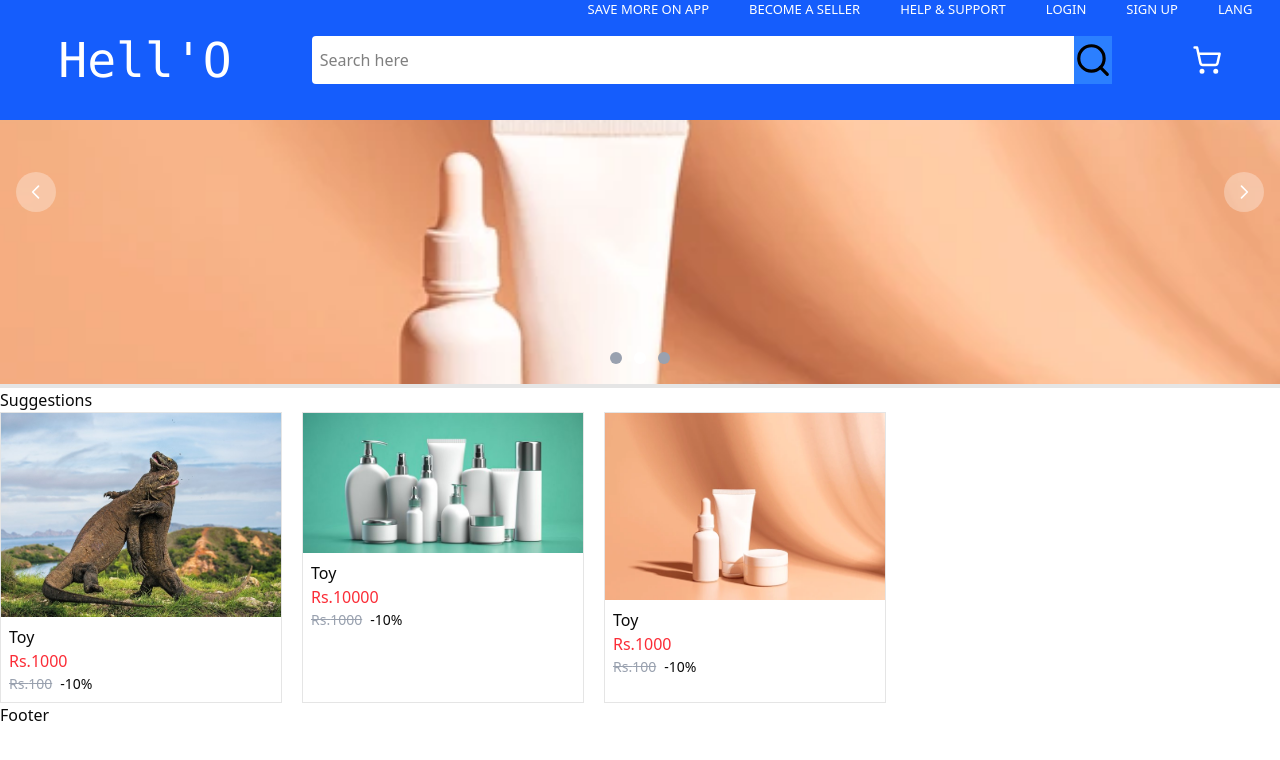
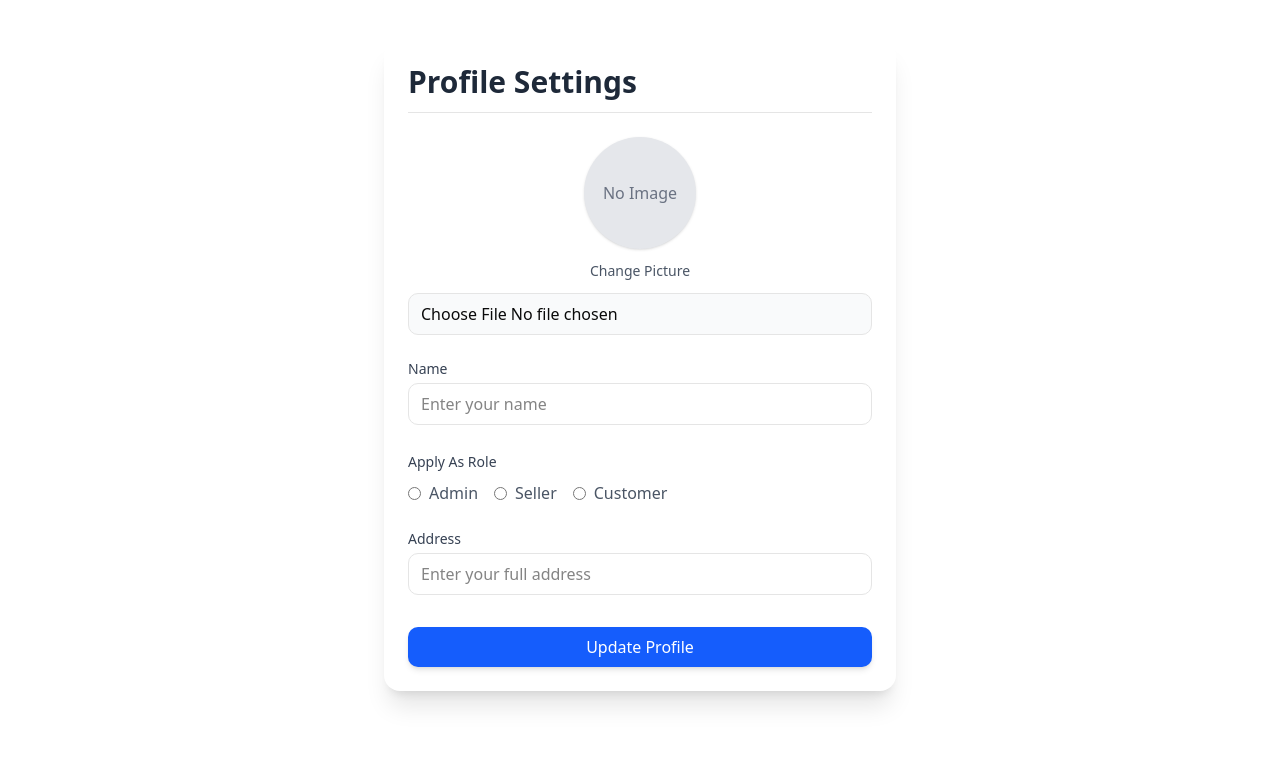
Before and after one commit to aabhushanCD/Ecommerce-app, a React (Vite) app in the folder client/: page /profile in a window 1280 px wide. Before the commit this address led to /. Shown: the top 760 px of the page. Built offline with nearby package versions, Linux system fonts and the light colour scheme.

Commit message:
sellerl page

```diff
--- a/client/src/Store/store.jsx
+++ b/client/src/Store/store.jsx
@@ -59,9 +59,24 @@ export const AuthContextProvider = ({ children }) => {
       return false;
     }
   };
+  const logOut = async () => {
+    try {
+      const res = await axios.get(`${ServerApi}/auth/logout`, {
+        withCredentials: true,
+      });
+      if (res.status === 200) {
+        setCurrentUser(null);
+        return localStorage.removeItem("user");
+      }
+    } catch (error) {
+      console.error(error);
+    }
+  };
 
   return (
-    <AuthContext.Provider value={{ currentUser, login, Signup, me, isLoading }}>
+    <AuthContext.Provider
+      value={{ currentUser, login, Signup, me, isLoading, logOut }}
+    >
       {children}
     </AuthContext.Provider>
   );
--- a/client/src/component/Carosel.jsx
+++ b/client/src/component/Carosel.jsx
@@ -21,15 +21,18 @@ const Carousel = () => {
     setCurrent((prev) => (prev - 1 + urls.length) % urls.length);
 
   return (
-    <div className="relative w-full border-b-4 overflow-hidden">
+    <section
+      id="carosel"
+      className="relative w-full border-b-4 overflow-hidden"
+    >
       {/* Image Wrapper */}
-      <div className="relative h-56 md:h-96">
+      <div className="relative h-56 md:h-96  flex justify-center">
         {urls.map((url, index) => (
           <img
             key={index}
             src={url}
             alt={`Slide ${index + 1}`}
-            className={`absolute w-full h-full object-cover transition-opacity duration-700 aspect-auto ${
+            className={`absolute w-300  min-h-56 object-cover  ${
               index === current ? "opacity-100" : "opacity-0"
             }`}
           />
@@ -91,7 +94,7 @@ const Carousel = () => {
           </svg>
         </span>
       </button>
-    </div>
+    </section>
   );
 };
 
--- a/client/src/component/Header.jsx
+++ b/client/src/component/Header.jsx
@@ -1,12 +1,16 @@
+import { useAuth } from "@/Store/store";
 import { Search, ShoppingCart } from "lucide-react";
 import React from "react";
 import { useNavigate } from "react-router-dom";
 
 const Header = () => {
   const navigate = useNavigate();
+  const { currentUser } = useAuth();
   return (
-    <div className=" flex flex-col w-full h-30   items-center gap-4 bg-blue-600 text-white">
-      <div className="flex gap-10 ml-140 text-[13px] ">
+    <div className=" flex flex-col w-full h-30 justify-center   items-center gap-4 bg-blue-600 text-white">
+      <div
+        className={`flex gap-10 ml-140 text-[13px] ${currentUser && "hidden"}`}
+      >
         <button>SAVE MORE ON APP</button>
         <button>BECOME A SELLER</button>
         <button>HELP & SUPPORT</button>
@@ -25,7 +29,7 @@ const Header = () => {
         <button>LANG</button>
       </div>
       <div className="flex justify-center gap-20 w-full items-center">
-        <div className="text-5xl font-mono">Hell'O</div>
+        <div className="text-5xl font-mono cursor-pointer">Hell'O</div>
         <div className="flex  w-200 h-12 items-center rounded bg-white text-black ">
           <input
             type="text"
--- a/client/src/component/SuggestedProduct.jsx
+++ b/client/src/component/SuggestedProduct.jsx
@@ -28,12 +28,15 @@ const SuggestedProduct = () => {
     return price * (discount / 100);
   };
   return (
-    <div className="">
-      <div>Suggestions</div>
+    <div className="p-1">
+      <div className="text-2xl font-semibold p-1">Suggestions</div>
       <div className="flex gap-5 flex-wrap ">
         {product &&
           product.map((item, index) => (
-            <div className="border transform transition-transform hover:scale-102 duration-200">
+            <div
+              key={index}
+              className="border transform transition-transform hover:scale-102 duration-200"
+            >
               <div className="w-70 ">
                 <img
                   src={item.image}
--- /dev/null
+++ b/client/src/pages/ProfileUpdate.jsx
@@ -0,0 +1,127 @@
+import { ServerApi } from "@/constant";
+import axios from "axios";
+import { useRef, useState } from "react";
+
+function ProfileUpdate() {
+  const [imagePreview, setImagePreview] = useState(null);
+  const nameRef = useRef();
+  const roleRef = useRef();
+  const addressRef = useRef();
+
+  let file;
+  const handleImage = (e) => {
+    file = e.target.files?.[0];
+    if (file) {
+      setImagePreview(URL.createObjectURL(file));
+    }
+  };
+
+  const handleUpdateProfile = async (e) => {
+    e.preventDefault();
+    const name = nameRef.current.value.trim();
+    const address = addressRef.current.value.trim();
+    const role = roleRef.current.value.trim();
+    try {
+      const res = await axios.put(
+        `${ServerApi}/auth/updateProfile`,
+        { profile: file, name, address, role },
+        {
+          withCredentials: true,
+        }
+      );
+      if (res.status === 200) {
+      }
+    } catch (error) {
+      console.error(error);
+    }
+  };
+
+  return (
+    <div className="max-w-lg w-full mx-auto mt-10 p-6 bg-white shadow-xl rounded-2xl">
+      <h1 className="text-3xl font-semibold border-b pb-3 mb-6 text-gray-800">
+        Profile Settings
+      </h1>
+
+      <form className="flex flex-col gap-6">
+        {/* Profile Avatar */}
+        <div className="flex flex-col items-center gap-3">
+          <div className="w-28 h-28 rounded-full bg-gray-200 overflow-hidden shadow">
+            {imagePreview ? (
+              <img src={imagePreview} className="w-full h-full object-cover" />
+            ) : (
+              <div className="w-full h-full flex items-center justify-center text-gray-500">
+                No Image
+              </div>
+            )}
+          </div>
+
+          <label className="text-sm font-medium text-gray-600">
+            Change Picture
+          </label>
+          <input
+            type="file"
+            onChange={handleImage}
+            className="border rounded-lg px-3 py-2 bg-gray-50 w-full focus:outline-none focus:ring-2 focus:ring-blue-500"
+          />
+        </div>
+
+        {/* Name */}
+        <div className="flex flex-col gap-1">
+          <label className="text-sm text-gray-700 font-medium">Name</label>
+          <input
+            type="text"
+            className="border rounded-lg px-3 py-2 focus:outline-none focus:ring-2 focus:ring-blue-500"
+            placeholder="Enter your name"
+            ref={nameRef}
+          />
+        </div>
+
+        {/* Role */}
+        <div>
+          <label className="text-sm text-gray-700 font-medium">
+            Apply As Role
+          </label>
+          <div className="mt-2 flex gap-4">
+            {["Admin", "Seller", "Customer"].map((role) => (
+              <label
+                key={role}
+                className="flex items-center gap-2 cursor-pointer text-gray-600"
+              >
+                <input
+                  type="radio"
+                  name="role"
+                  value={role}
+                  ref={roleRef}
+                  className="accent-blue-600"
+                />
+                {role}
+              </label>
+            ))}
+          </div>
+        </div>
+
+        {/* Address */}
+        <div className="flex flex-col gap-1">
+          <label className="text-sm text-gray-700 font-medium">Address</label>
+          <input
+            type="text"
+            className="border rounded-lg px-3 py-2 focus:outline-none focus:ring-2 focus:ring-blue-500"
+            placeholder="Enter your full address"
+            ref={addressRef}
+          />
+        </div>
+
+        {/* Submit Button */}
+        <button
+          type="submit"
+          className="mt-2 bg-blue-600 text-white py-2 rounded-lg hover:bg-blue-700 transition-all active:scale-95 shadow-md"
+          onClick={handleUpdateProfile}
+        >
+          Update Profile
+        </button>
+      </form>
+    </div>
+  );
+}
+
+export default ProfileUpdate;
--- /dev/null
+++ b/client/src/pages/Seller/ProductAdd.jsx
@@ -0,0 +1,23 @@
+function ProductAdd() {
+  return (
+    <>
+      <div className="border w-100 m-auto mt-10  ">
+        <h1 className="text-2xl font-semibold p-2 border-b">New Product Add</h1>
+        <div className="flex gap-2 flex-col p-2">
+          <label htmlFor="Name">Title:</label>
+          <input type="text" className="border p-2" />
+
+          <label htmlFor="">Description:</label>
+          <textarea type="text" className="border p-2" />
+
+          <label htmlFor="">Tags:</label>
+          <input type="text" className="border p-2" />
+
+          <button className="border bg-black text-white  p-2">Add</button>
+        </div>
+      </div>
+    </>
+  );
+}
+
+export default ProductAdd;
--- a/client/src/pages/login.jsx
+++ b/client/src/pages/login.jsx
@@ -7,6 +7,7 @@ const Login = () => {
   const emailRef = useRef();
   const passwordRef = useRef();
   const { login } = useAuth();
+  const navigate = useNavigate();
   const [validForm, setValidForm] = useState({
     email: { valid: false },
     password: { valid: false },
@@ -28,7 +29,12 @@ const Login = () => {
       const email = emailRef.current.value.trim();
       const password = passwordRef.current.value.trim();
       const success = await login({ email, password });
-    } catch (error) {}
+      if (success) {
+        navigate("/");
+      }
+    } catch (error) {
+      console.error(error);
+    }
   };
   return (
     <div className="fixed z-50 top-10 left-10 gap-4 flex w-300 h-10 border bg-white shadow-gray-400 m-auto">
--- a/client/src/routes/AppRoutes.jsx
+++ b/client/src/routes/AppRoutes.jsx
@@ -4,19 +4,52 @@ import Login from "@/pages/login";
 import Signup from "@/pages/Signup";
 import React from "react";
 import { BrowserRouter, Routes, Route, Navigate } from "react-router-dom";
+import ProtectedRoute from "./protectedRoute";
+import { useAuth } from "@/Store/store";
+import PublicRoute from "./PublicRoute";
+import ProductAdd from "@/pages/Seller/ProductAdd";
+import ProfileUpdate from "@/pages/ProfileUpdate";
 
 const AppRoutes = () => {
+  const { currentUser } = useAuth();
   return (
     <BrowserRouter>
       <Routes>
         <Route element={<Layout />}>
-          <Route index element={<App />}></Route>
+          <Route
+            index
+            element={
+              <ProtectedRoute>
+                <App />
+              </ProtectedRoute>
+            }
+          ></Route>
         </Route>
 
         <Route path="*" element={<Navigate to="/" />}></Route>
-        <Route path="/login" element={<Login />} />
-        <Route path="/register" element={<Signup />} />
-        <Route path="/login" element={<Login />} />
+
+        <Route
+          path="/login"
+          element={currentUser ? <Navigate to="/" /> : <Navigate to="/login" />}
+        />
+        <Route
+          path="/register"
+          element={
+            <PublicRoute>
+              <Signup />
+            </PublicRoute>
+          }
+        />
+        <Route path="/profile" element={<ProfileUpdate />}></Route>
+        <Route path="/add-product" element={<ProductAdd />} />
+        <Route
+          path="/login"
+          element={
+            <PublicRoute>
+              <Login />
+            </PublicRoute>
+          }
+        />
       </Routes>
     </BrowserRouter>
   );
--- /dev/null
+++ b/client/src/routes/PublicRoute.jsx
@@ -0,0 +1,15 @@
+import { useAuth } from "@/Store/store";
+import { useNavigate } from "react-router-dom";
+
+function PublicRoute({ children }) {
+  const { currentUser } = useAuth();
+  const navigate = useNavigate();
+  useEffect(() => {
+    if (currentUser) {
+      return navigate("/");
+    }
+  }, [navigate, currentUser]);
+  return { children };
+}
+
+export default PublicRoute;
--- /dev/null
+++ b/client/src/routes/protectedRoute.jsx
@@ -0,0 +1,33 @@
+import { ServerApi } from "@/constant";
+import { useAuth } from "@/Store/store";
+import { Loader } from "lucide-react";
+import { useEffect, useState } from "react";
+import { useNavigate } from "react-router-dom";
+
+function ProtectedRoute({ children }) {
+  const navigate = useNavigate();
+  const { currentUser, me, isLoading } = useAuth();
+  const [checked, setChecked] = useState(false);
+  useEffect(() => {
+    const checkuser = async () => {
+      await me();
+      setChecked(true);
+    };
+    checkuser();
+  }, []);
+  useEffect(() => {
+    if (checked && !currentUser) {
+      navigate("/login");
+    }
+  }, [checked, navigate, currentUser]);
+
+  if (!currentUser && isLoading) {
+    return (
+      <div className="flex justify-center items-center h-screen">
+        Hell'O <Loader className="animate-spin" />
+      </div>
+    );
+  }
+  return <>{children}</>;
+}
+export default ProtectedRoute;
```
